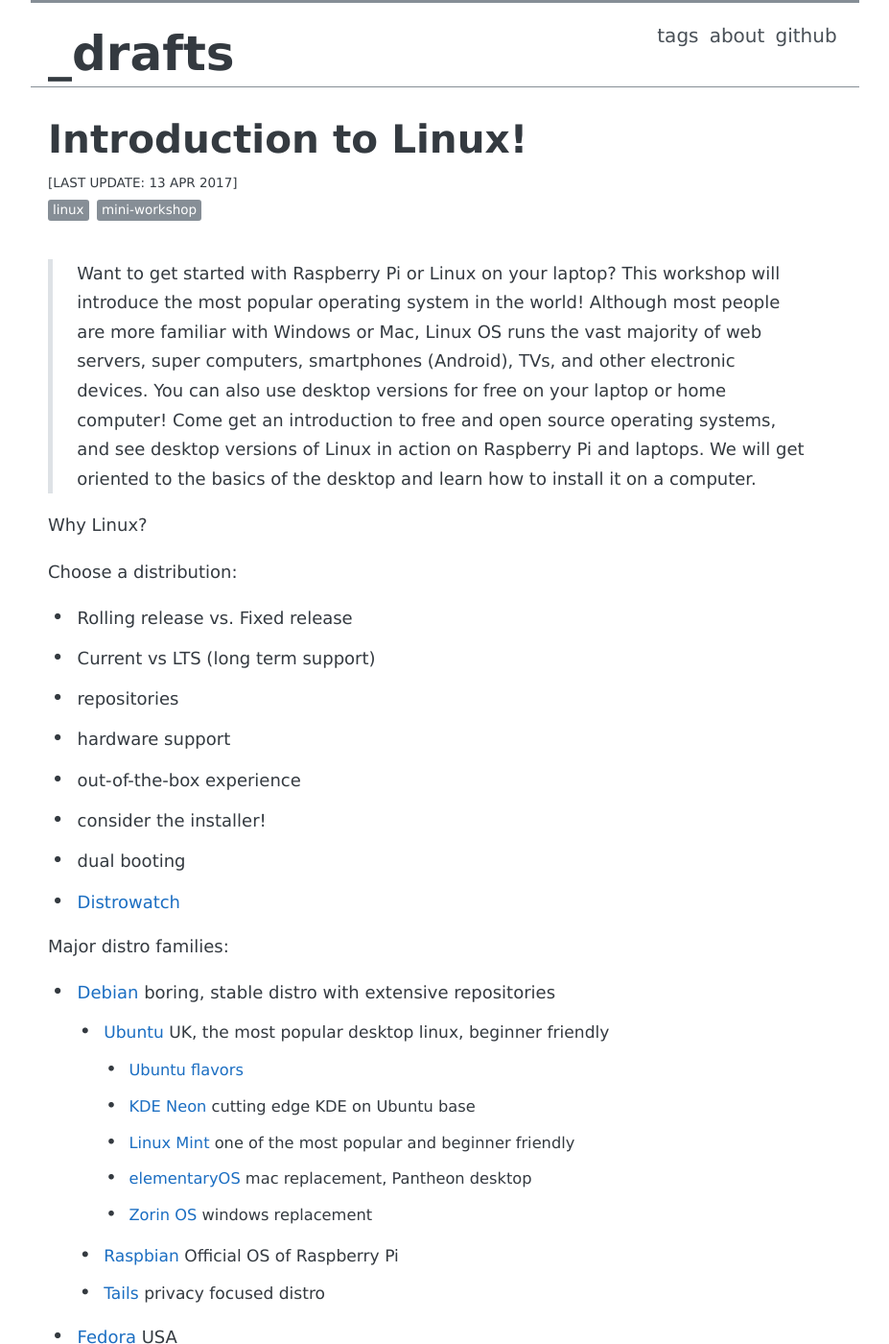
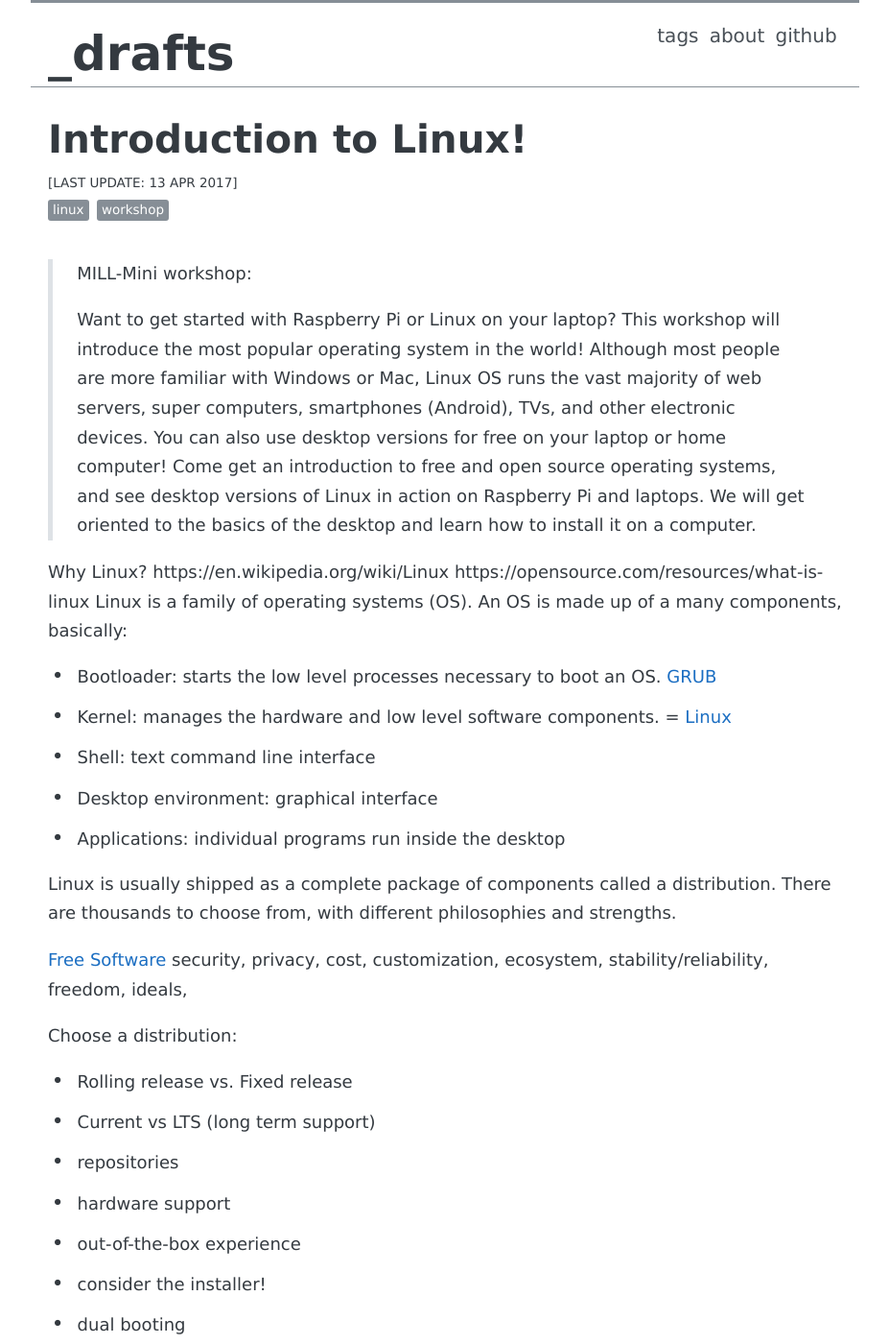
Before and after one commit to evanwill/_drafts, a Jekyll site: the page built from _notes/linux-intro.md, in a window 1280 px wide and 1400 px high. Shown: the whole window at 96% size, without its empty margins (176-1103 px from the left). Built offline with Jekyll 4.4.1, drawn with Linux system fonts in a browser that asks for light colours; some of the changed text lies outside the part shown.

Commit message:
update workshops

```diff
--- a/_notes/linux-intro.md
+++ b/_notes/linux-intro.md
@@ -1,14 +1,31 @@
 ---
 title: Introduction to Linux!
 layout: post
-tags: [linux, mini-workshop]
+tags: [linux, workshop]
 date: 2017-04-13
 ---
 
+> MILL-Mini workshop:
+>
 > Want to get started with Raspberry Pi or Linux on your laptop? This workshop will introduce the most popular operating system in the world! Although most people are more familiar with Windows or Mac, Linux OS runs the vast majority of web servers, super computers, smartphones (Android), TVs, and other electronic devices. You can also use desktop versions for free on your laptop or home computer!
 > Come get an introduction to free and open source operating systems, and see desktop versions of Linux in action on Raspberry Pi and laptops. We will get oriented to the basics of the desktop and learn how to install it on a computer.
 
 Why Linux?
+https://en.wikipedia.org/wiki/Linux
+https://opensource.com/resources/what-is-linux
+Linux is a family of operating systems (OS).
+An OS is made up of a many components, basically:
+- Bootloader: starts the low level processes necessary to boot an OS. [GRUB](https://www.gnu.org/software/grub/)
+- Kernel: manages the hardware and low level software components. = [Linux](https://www.kernel.org/)
+- Shell: text command line interface
+- Desktop environment: graphical interface
+- Applications: individual programs run inside the desktop
+
+Linux is usually shipped as a complete package of components called a distribution.
+There are thousands to choose from, with different philosophies and strengths.
+
+[Free Software](https://www.gnu.org/philosophy/free-sw.en.html)
+security, privacy, cost, customization, ecosystem, stability/reliability, freedom, ideals,
 
 Choose a distribution:
 - Rolling release vs. Fixed release
```
Also changed, not shown: other parts of _notes/linux-intro.md (+2 -1 lines), _notes/burn-iso.md (+1 -1 lines), _notes/commandline.md (+1 -1 lines).
